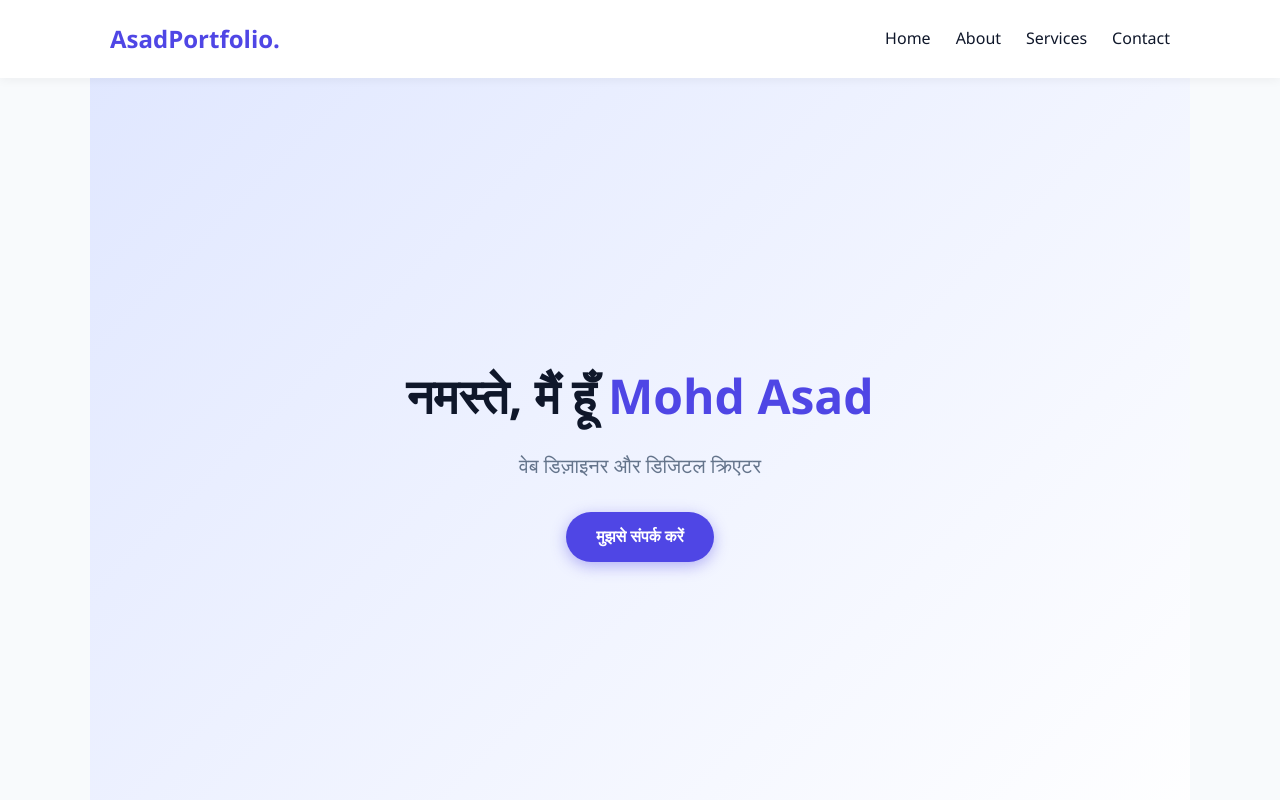
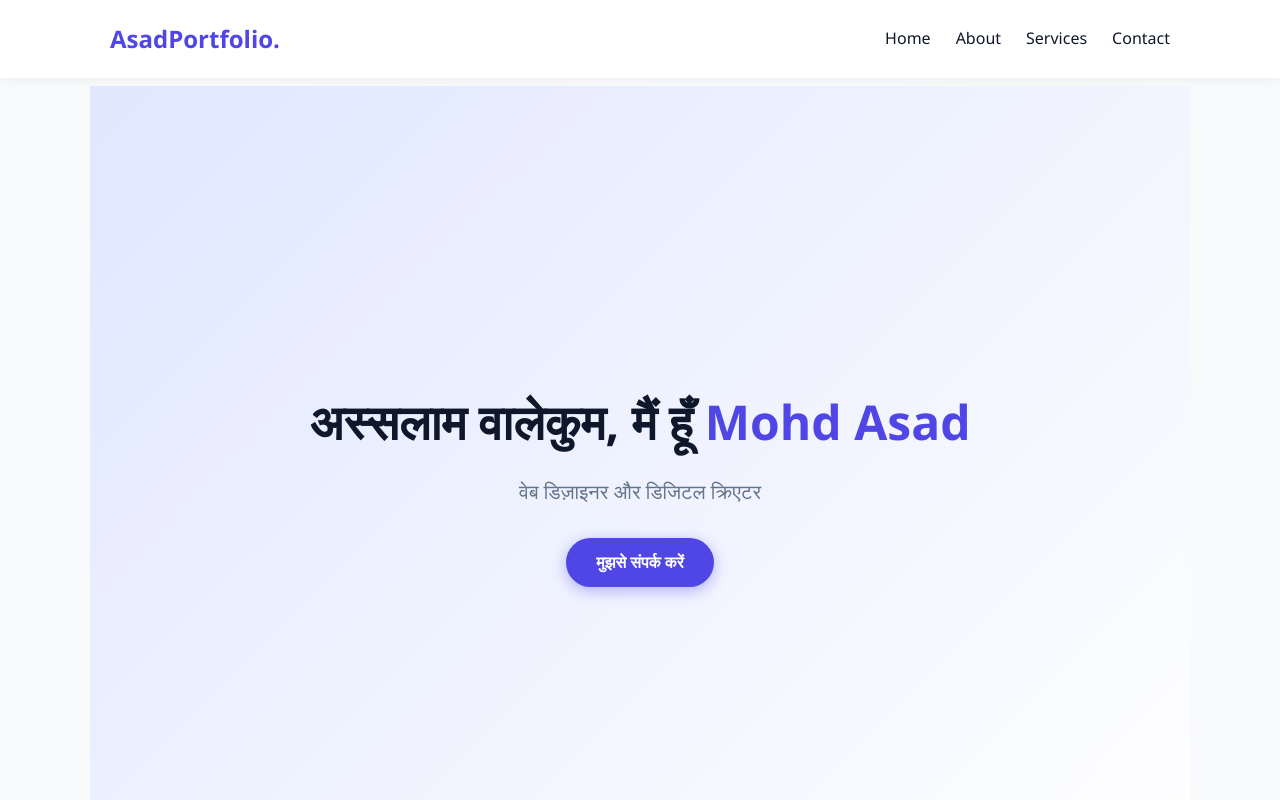
Before and after one commit to mohd7asad2024/Asadportfolio, a plain HTML site: page Index.html in a window 1280 px wide. Shown: the top 800 px of the page. Drawn offline with Linux system fonts and the light colour scheme.

Commit message:
Add files via upload

```diff
--- a/Index.html
+++ b/Index.html
@@ -1,6 +1,8 @@
-<!DOCTYPE html>
+file:///data/user/0/com.foxdebug.acodefree/files/public/Index.html/Index.html<!DOCTYPE html>
 <html lang="hi">
 <head>
+
+ google-site-verification: google08bf12b2f96c7dce.html
     <meta charset="UTF-8">
     <meta name="viewport" content="width=device-width, initial-scale=1.0">
     <title>Mohd Asad | Personal Portfolio</title>
@@ -263,7 +265,7 @@
     <!-- होम / हीरो सेक्शन -->
     <section id="home" class="hero">
         <div class="hero-content">
-            <h1>नमस्ते, मैं हूँ <span>Mohd Asad</span></h1>
+            <h1>अस्सलाम वालेकुम, मैं हूँ <span>Mohd Asad</span></h1>
             <p>वेब डिज़ाइनर और डिजिटल क्रिएटर</p>
             <a href="#contact" class="btn">मुझसे संपर्क करें</a>
         </div>
@@ -325,3 +327,4 @@
 
 </body>
 </html>
+file:///data/user/0/com.foxdebug.acodefree/files/public/Index.html/Index.html
```
